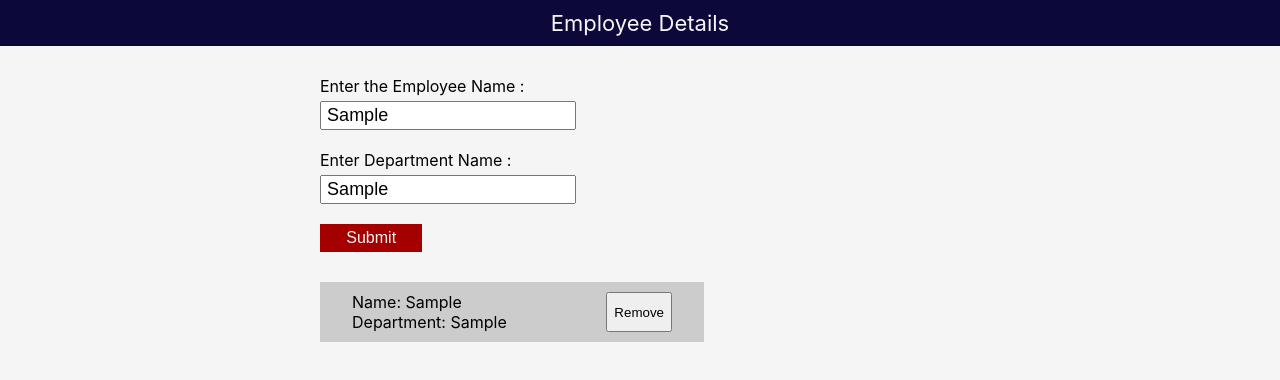
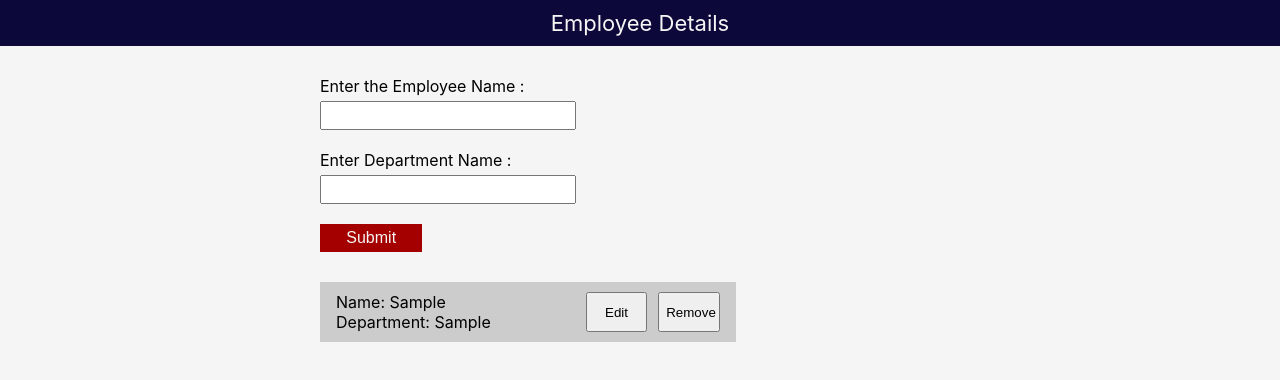
Before and after one commit to Abhijeet-Portfolio/redux-task, a React (Create React App) app: page / in a window 1280 px wide. Both pictures are taken after typing "Sample", "Sample" into the empty fields and a click on the button "Submit". Shown: the top 380 px of the page. Built offline with nearby package versions, Linux system fonts and the light colour scheme.

Commit message:
Update done

```diff
--- a/src/actions/index.js
+++ b/src/actions/index.js
@@ -11,3 +11,11 @@ export const remove = value => {
         payload: value
     }
 }
+
+export const edit = (value,key) => {
+    return {
+        type: 'EDIT',
+        payload: value,
+        ID: key
+    }
+}
--- a/src/assets/css/App.css
+++ b/src/assets/css/App.css
@@ -57,13 +57,21 @@ section ul {
 }
 
 section li {
-  width: 50%;
-  padding: 10px 5%;
+  width: 60%;
+  padding: 10px 2.5%;
   margin: 10px 0;
   display: flex;
   justify-content: space-between;
   background-color: #cccccc;
 }
+
+section li div:nth-child(2) {
+  width: 35%;
+  display: flex;
+  justify-content: space-between;
+}
+
+section li button { width: 46%;}
 
 /*=================================
   main styling ends here
--- a/src/components/App.js
+++ b/src/components/App.js
@@ -1,17 +1,32 @@
 import { useState } from 'react';
 import { useSelector, useDispatch } from 'react-redux';
-import { detail, remove } from '../actions';
+import { detail, remove, edit } from '../actions';
 import '../assets/css/App.css';
 
 function App() {
-  const [fname, setfname] = useState(null);
-  const [dept, setdept] = useState(null);
+  const [fname, setfname] = useState('');
+  const [dept, setdept] = useState('');
+  const [editMode, seteditMode] = useState(false);
+  const [id, setid] = useState(null);
   const emp = useSelector(state => state.arr);
   const dispatch = useDispatch();
 
   const getData = e => {
     e.preventDefault();
-    dispatch(detail({ fname, dept }));
+    if (editMode) {
+      dispatch(edit({fname,dept},id));
+      seteditMode(false);
+    }
+    else { dispatch(detail({ fname, dept })); }
+    setfname('');
+    setdept('');
+  }
+
+  const editData = (data,key) => {
+    setid(key);
+    setfname(data.fname);
+    setdept(data.dept);
+    seteditMode(true);
   }
 
   return (
@@ -44,7 +59,10 @@ function App() {
                     <h3>Name: {value.fname}</h3>
                     <h4>Department: {value.dept}</h4>
                   </div>
-                  <button onClick={() => dispatch(remove(key))}>Remove</button>
+                  <div>
+                    <button onClick={() => editData(value,key)}>Edit</button>
+                    <button onClick={() => dispatch(remove(key))}>Remove</button>
+                  </div>
                 </li>
               )
             })}
--- a/src/reducers/AddEmpReducer.js
+++ b/src/reducers/AddEmpReducer.js
@@ -13,6 +13,16 @@ const AddEmp = (state = initialState, action) => {
             return {
                 arr: state.arr.filter((element,key) => key !== action.payload)
             };
+        case 'EDIT':
+            return {
+                arr: state.arr.map((value,key) => {
+                    if(key === action.ID) {
+                        value.fname = action.payload.fname;
+                        value.dept = action.payload.dept;
+                    }
+                    return value;
+                })
+            }
         default:
             return state
     }
```
